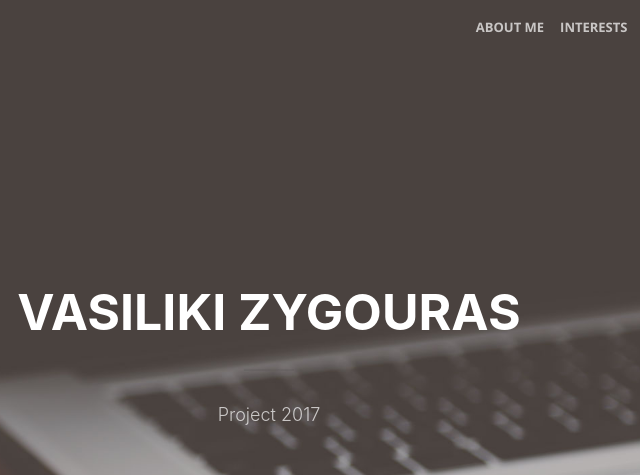
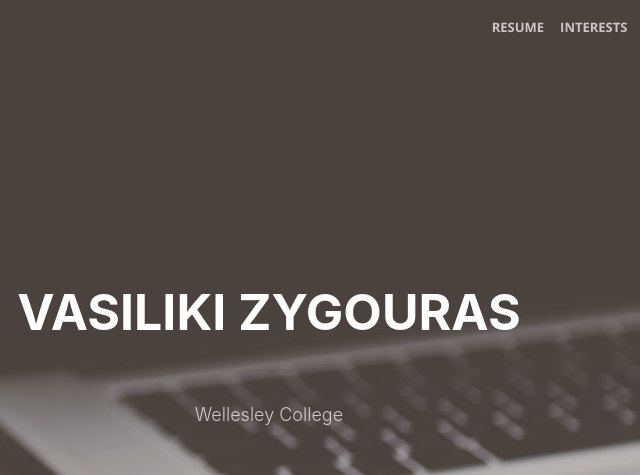
Before and after one commit to vzygouras/private, a website with bundled scripts: page index.html in a window 1280 px wide. Shown: the top 475 px of the page, 371-1011 px from the left. Built offline with nearby package versions, Linux system fonts and the light colour scheme.

Commit message:
Update index.html

```diff
--- a/index.html
+++ b/index.html
@@ -38,7 +38,7 @@
         <div class="collapse navbar-collapse" id="navbarResponsive">
           <ul class="navbar-nav ml-auto">
             <li class="nav-item">
-              <a class="nav-link js-scroll-trigger" href="#about">About Me</a>
+              <a class="nav-link js-scroll-trigger" href="#about">Resume</a>
             </li>
             <li class="nav-item">
               <a class="nav-link js-scroll-trigger" href="#services">Interests</a>
@@ -59,7 +59,7 @@
         <div class="header-content-inner">
           <h1 id="homeHeading">Vasiliki Zygouras</h1>
           <hr>
-          <p>Project 2017</p>
+          <p>Wellesley College</p>
           <a class="btn btn-primary btn-xl js-scroll-trigger" href="#about">Welcome</a>
         </div>
       </div>
@@ -70,10 +70,11 @@
         <div class="row">
           <div class="col-lg-8 mx-auto text-center">
             <h2 class="section-heading text-white"> Resume </h2>
-            <p class= "text-white" \n I'm a Computer Science Major at Wellesley College. Class of 2020. Find my resume below. </p>
+            <p class= "text-white" I'm a Computer Science Major at Wellesley College. Class of 2020. Find my resume below. </p>
             <hr class="light">
             <p class="text-faded" Hello World </p>
-            <a class="btn btn-default btn-xl js-scroll-trigger" href="#services">Resume</a>
+
+            <a class="btn btn-default btn-xl sr-button" href="#services">Resume</a>
           </div>
         </div>
       </div>
```
